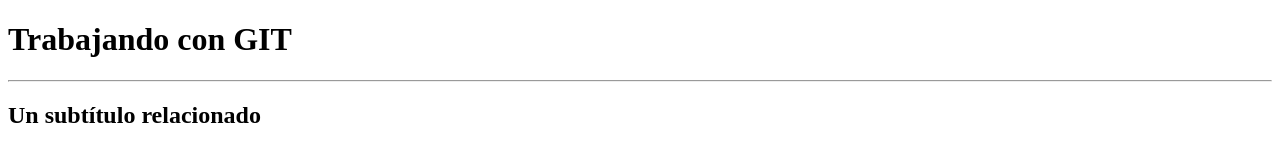
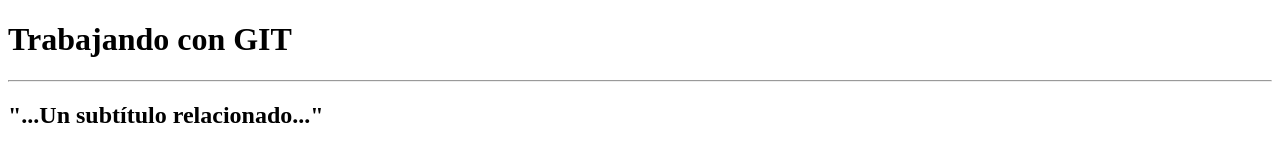
Before and after one commit to TICAMOLINA/Practicando, a plain HTML site: page index.html in a window 1280 px wide. Drawn offline with Linux system fonts and the light colour scheme.

Commit message:
Puse comillas al subtítulo

```diff
--- a/index.html
+++ b/index.html
@@ -7,7 +7,7 @@
 <body>
     <h1>Trabajando con GIT</h1>
     <hr>
-    <h2>Un subtítulo relacionado</h2>
+    <h2>"...Un subtítulo relacionado..."</h2>
 
 </body>
 </html>
```
